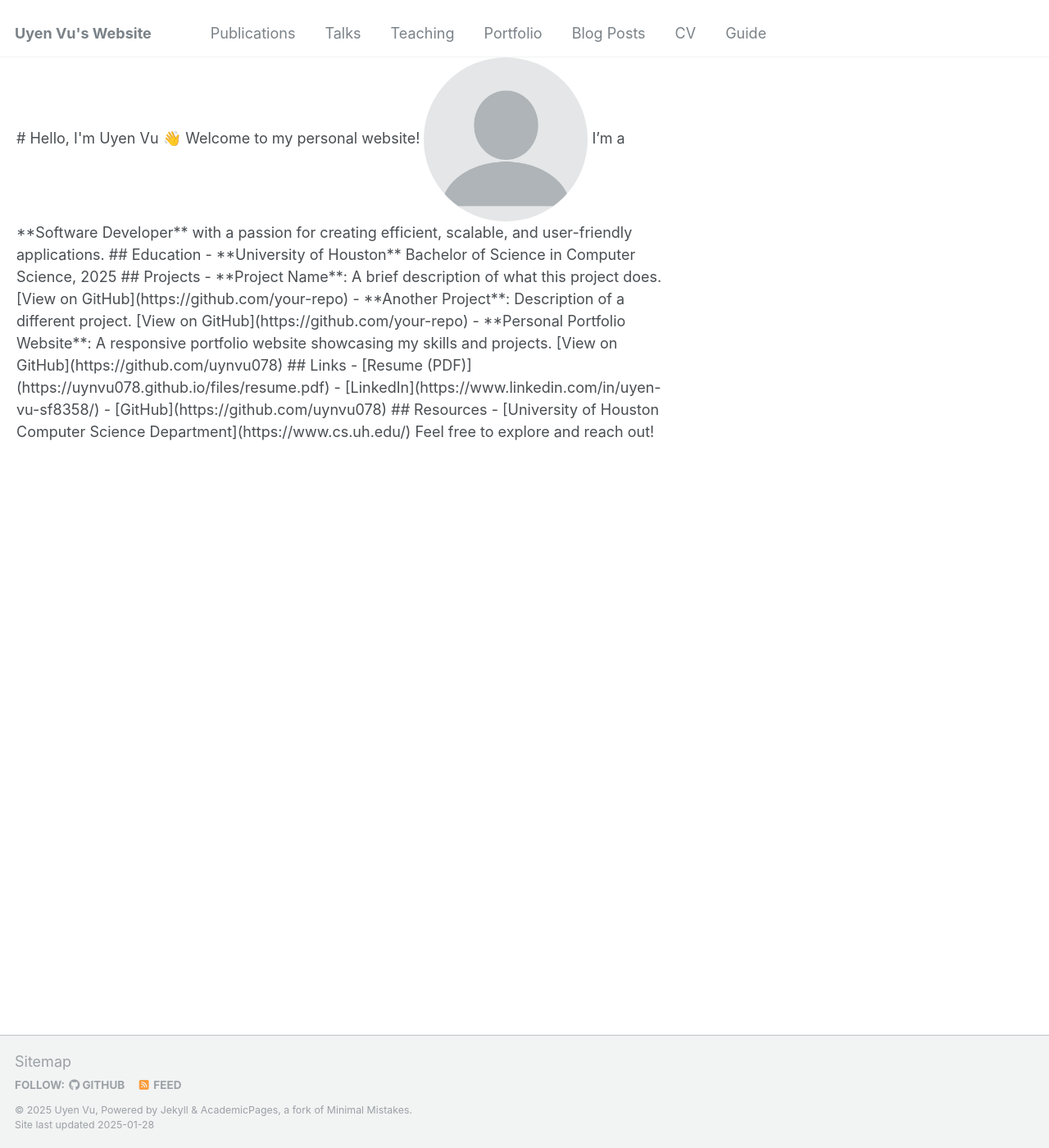
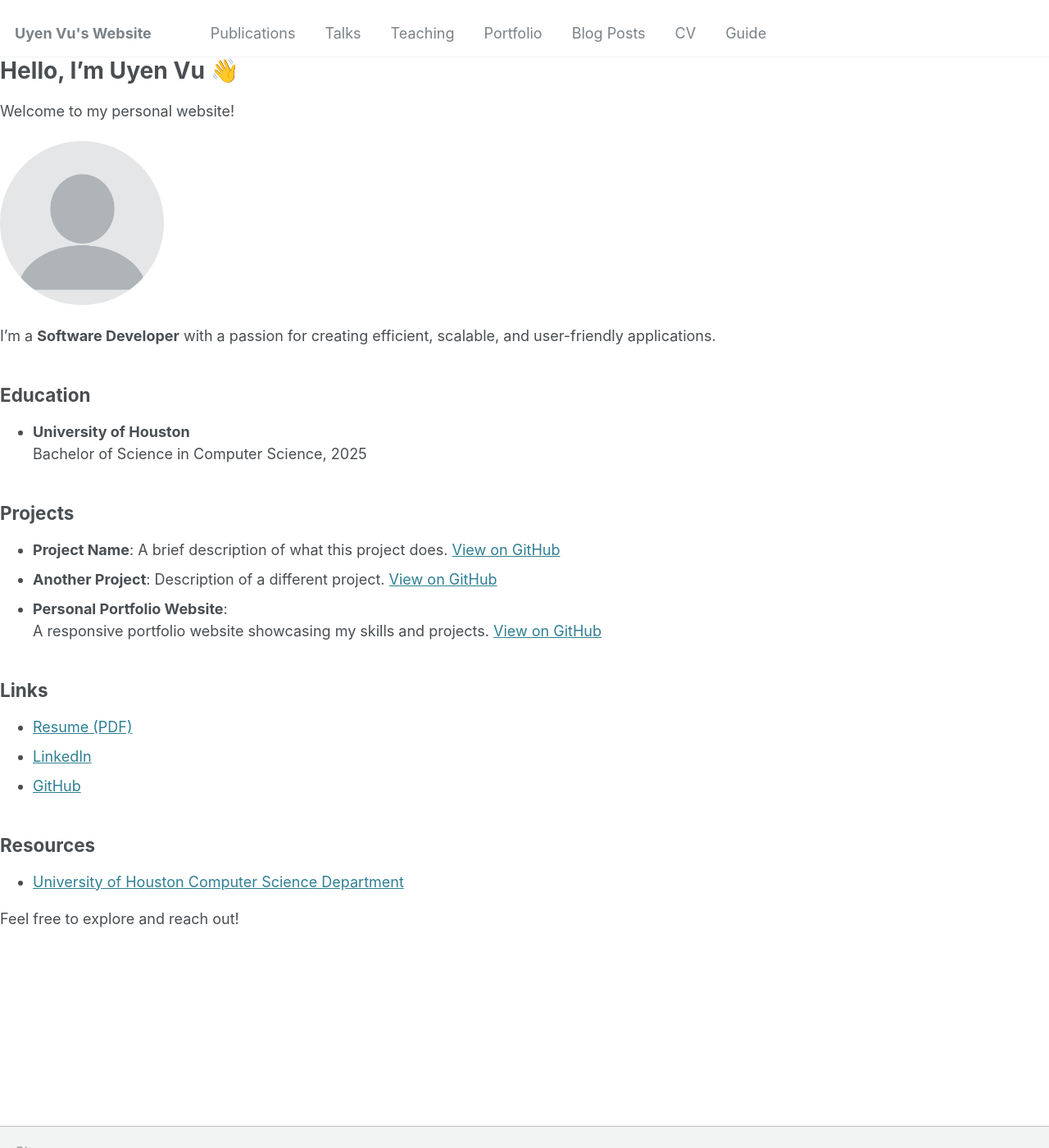
Before and after one commit to uynvu078/uynvu078.github.io, a Jekyll site: the page built from index.md, in a window 1280 px wide and 1400 px high. Shown: the whole window at 82% size. Built offline with Jekyll 4.4.1, drawn with Linux system fonts in a browser that asks for light colours.

Commit message:
Update index.md

```diff
--- a/index.md
+++ b/index.md
@@ -3,7 +3,6 @@ layout: default
 title: "Uyen Vu's Website"
 ---
 
-<div style="margin-left: 20px; max-width: 800px;">
 
 # Hello, I'm Uyen Vu 👋
 Welcome to my personal website!
@@ -32,5 +31,3 @@ I’m a **Software Developer** with a passion for creating efficient, scalable,
 
 
 Feel free to explore and reach out!
-
-</div>
```
